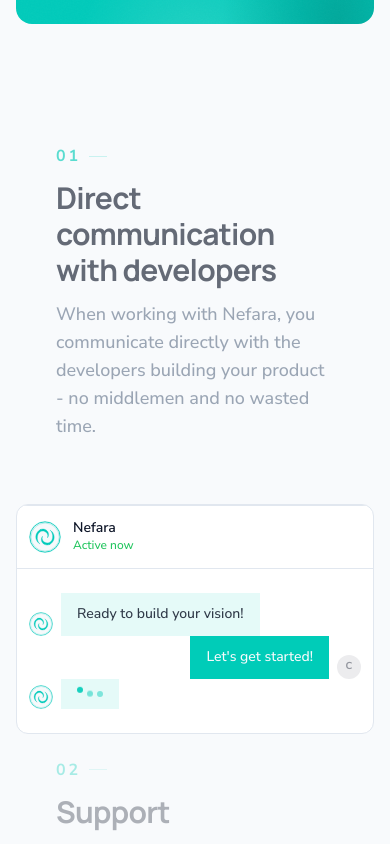
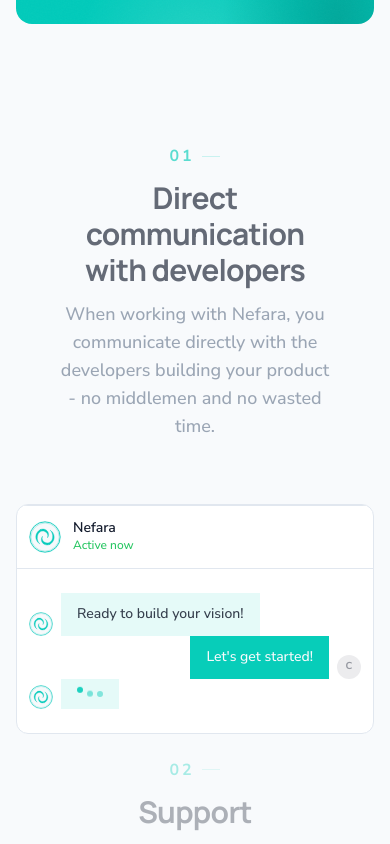
Before and after one commit to nefara-bg/Nefara-Web, a Next.js app in the folder client/: page /en in a window 390 px wide. Shown: the part 820-1664 px from the top of the page. Built offline with nearby package versions, Linux system fonts and the light colour scheme.

Commit message:
Center layout

```diff
--- a/client/src/components/AboutSection/FeatureCardFlow.tsx
+++ b/client/src/components/AboutSection/FeatureCardFlow.tsx
@@ -7,7 +7,7 @@
 }) {
     return (
         <div className="relative w-full h-full overflow-hidden group cursor-default flex">
-            <div className="flex flex-col justify-center px-10 py-6">
+            <div className="flex flex-col justify-center px-10 py-6 items-center text-center md:items-start md:text-left">
                 <div className="flex items-center gap-2 mb-3">
                     <span className="font-manrope font-bold tracking-[0.18em] transition-[letter-spacing] duration-300 group-hover:tracking-[0.28em] text-primary text-md">
                         {num}
--- a/client/src/components/AboutSection/MissionRows.tsx
+++ b/client/src/components/AboutSection/MissionRows.tsx
@@ -54,6 +54,26 @@
                         .fromTo(card, { autoAlpha: 0 }, { autoAlpha: 1, ease: "none", duration: 1 })
                         .to(card, { autoAlpha: 1, duration: 0.4 }) // brief hold at centre
                         .to(card, { autoAlpha: 0, ease: "none", duration: 1 })
+
+                    // Widget fades out as its row leaves towards the top.
+                    const row = trigger.closest<HTMLElement>("[data-mission-row]")
+                    const widget = row?.querySelector<HTMLElement>("[data-parallax-widget]")
+                    if (row && widget) {
+                        gsap.fromTo(
+                            widget,
+                            { autoAlpha: 1 },
+                            {
+                                autoAlpha: 0,
+                                ease: "none",
+                                scrollTrigger: {
+                                    trigger: row,
+                                    start: "center center",
+                                    end: "bottom top",
+                                    scrub: true,
+                                },
+                            }
+                        )
+                    }
                 })
         }, section)
 
@@ -95,7 +115,7 @@
 
     return (
         <section ref={sectionRef} className="relative bg-background py-24 md:py-32">
-            <div className="mx-auto max-w-7xl px-4">
+            <div className="mx-auto max-w-6xl px-4">
                 {rows.map((row) => (
                     <div
                         key={row.num}
```
